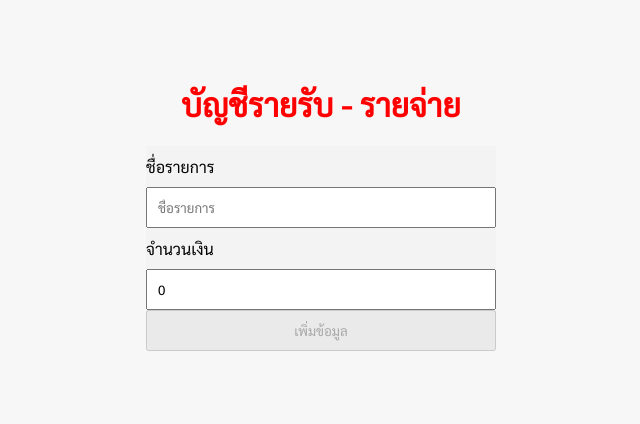
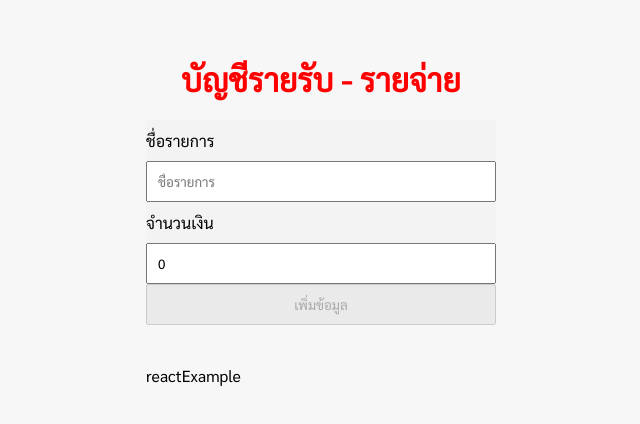
Before and after one commit to robocon/react-tutorial, a React (Create React App) app: page / in a window 1280 px wide. Shown: the part 178-602 px from the top of the page, without its empty margins (319-959 px from the left). Built offline with nearby package versions, Linux system fonts and the light colour scheme.

Commit message:
ลองใช้งาน DataContext

```diff
--- a/src/App.js
+++ b/src/App.js
@@ -2,6 +2,8 @@
 import { useState } from 'react';
 import Transection from './components/Transection';
 import FormComponent from './components/FormComponent';
+import DataContext from './data/DataContext';
+
 import './App.css';
 
 const Header=()=><h1>บัญชีรายรับ - รายจ่าย</h1>;
@@ -25,11 +27,14 @@
 	}
 
 	return (
-	<div className='container'>
-		<div style={css}><Header /></div>
-		<div><FormComponent onAddItem={onAddNewItem} /></div>
-		<div><Transection items={items}/></div>
-	</div>
+		<DataContext.Provider value={"reactExample"}>
+			<div className='container'>
+				<div style={css}><Header /></div>
+				<div><FormComponent onAddItem={onAddNewItem} /></div>
+				<div><Transection items={items}/></div>
+			</div>
+		</DataContext.Provider>
+
 	);
 }
 
--- a/src/components/Transection.js
+++ b/src/components/Transection.js
@@ -1,16 +1,22 @@
+import Item from './Item';
+import DataContext from '../data/DataContext';
 import './Transection.css';
-import Item from './Item';
 
 let Transection=(props)=>{
     const {items} = props;
 	return(
-		<ul className='item-list'>
+		<div>
+            <ul className='item-list'>
 			{
             items.map((el)=>{
                 return <Item {...el} key={el.id}/>
             })
             }
 		</ul>
+        <DataContext.Consumer>
+            {value=><p>{value}</p>}
+        </DataContext.Consumer>
+        </div>
 	);
 }
 
--- /dev/null
+++ b/src/data/DataContext.js
@@ -0,0 +1,5 @@
+import { createContext } from "react";
+
+const DataContext = createContext();
+
+export default DataContext;
--- a/src/index.js
+++ b/src/index.js
@@ -3,8 +3,6 @@
 import './index.css';
 import App from './App';
 import reportWebVitals from './reportWebVitals';
-
-import HelloExternalComponent from './components/HelloExternalComponent'
 
 ReactDOM.render(
   <App/>,
```
Also changed, not shown: 1 other file (tests, documents, lock files or other folders).
